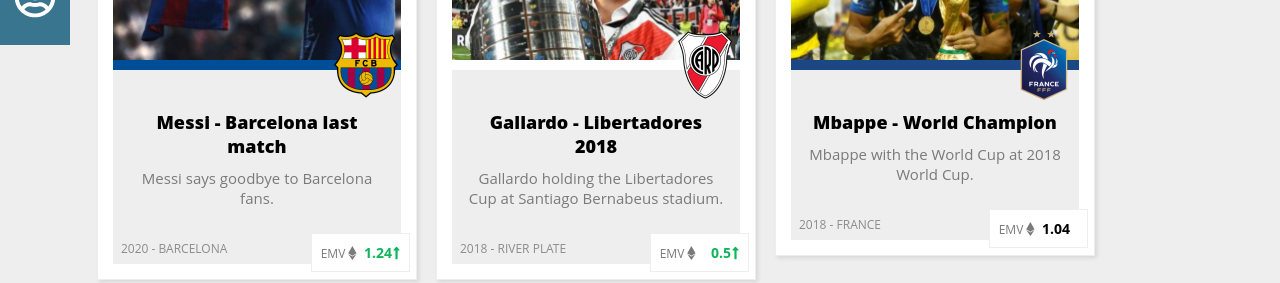
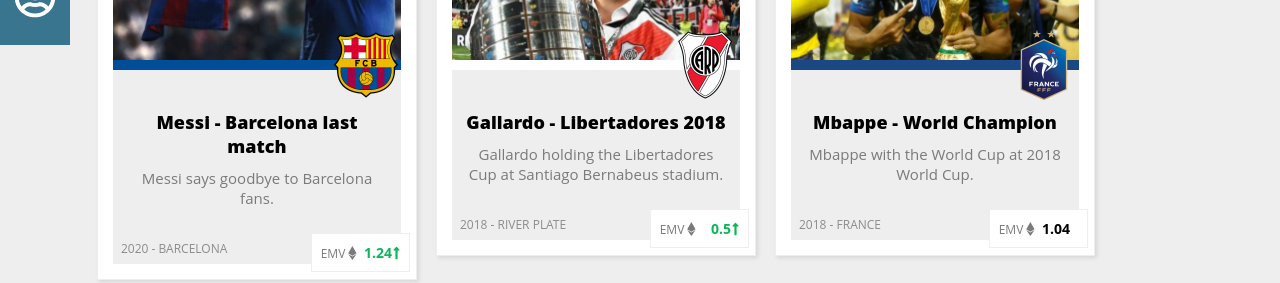
Before and after one commit to patocorrenti/soccercards, a Next.js app: page / in a window 1280 px wide. Shown: the part 755-1038 px from the top of the page. Built offline with nearby package versions, Linux system fonts and the light colour scheme.

Commit message:
fix: font weight

```diff
--- a/components/cards/list/Card.module.scss
+++ b/components/cards/list/Card.module.scss
@@ -13,7 +13,7 @@
     background-color: #EEEEEE;
 
     .header {
-      padding: 40px 16px 25px;
+      padding: 40px 14px 25px;
       text-align: center;
 
       h2 {
--- a/components/common/DocumentHead.js
+++ b/components/common/DocumentHead.js
@@ -6,7 +6,7 @@
   return (
     <Fragment>
       <GoogleFonts
-        href="https://fonts.googleapis.com/css2?family=Open+Sans:ital,wght@0,400;1,800&display=swap"
+        href="https://fonts.googleapis.com/css2?family=Open+Sans:wght@400;700&display=swap"
       />
       <Head>
         <title>
```
